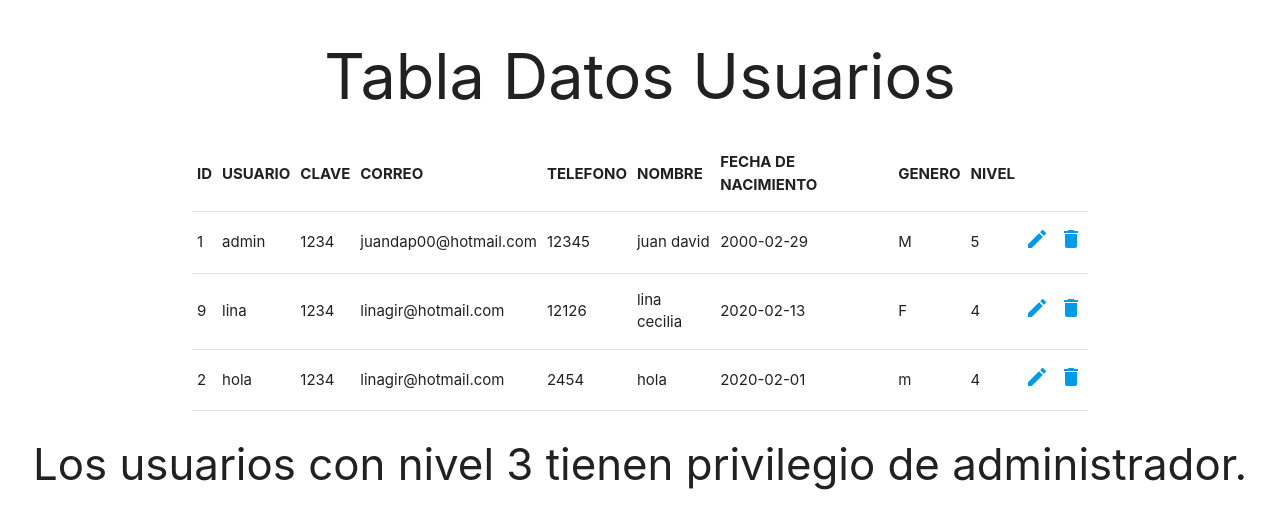
After one commit to elmasgaminoso/academy, a PHP site: page /RegistrosUsuario.php in a window 1280 px wide. The commit adds this page. Shown: the top 529 px of the page. Run offline with PHP 8.4, Linux system fonts and the light colour scheme; data comes from the database, SQL or seed files in the repository; some libraries are stand-ins or nearby versions.

Commit message:
Se creo pagina con tabla de usuarios

```diff
--- a/Perfil.php
+++ b/Perfil.php
@@ -28,7 +28,7 @@ echo "<script> location='Registrosadmi.php';</script>";
 if (isset ($_GET['var'])){
 	$id=$_GET['var'];
 
-include("config.php");
+include("Config.php");
 
 $sql = "SELECT * FROM usuarios WHERE id='$id' ";
 $result = $conn->query($sql);
--- /dev/null
+++ b/RegistrosUsuario.php
@@ -0,0 +1,84 @@
+<?php
+	include("Config.php")
+
+?>
+<!doctype html>
+<html>
+<head>
+<meta charset="utf-8">
+ <link href="https://fonts.googleapis.com/icon?family=Material+Icons" rel="stylesheet">
+	<link rel="stylesheet" href="css/materialize.min.css">
+	<link rel="stylesheet" href="css/1.css">
+<title>Documento sin título</title>
+</head>
+
+<body>
+<div class="conatiner center">
+	<h1>Tabla Datos Usuarios</h1>
+</div>
+<?php
+
+$sql = "SELECT * FROM `usuarios` ";
+$result = $conn->query($sql);
+?> <div class="container">
+<?php
+echo "<table>
+        <thead>
+          <tr>
+               <th>ID</th>
+              <th>USUARIO</th>
+              <th>CLAVE</th>
+			  <th>CORREO</th>
+			  <th>TELEFONO</th>
+			  <th>NOMBRE</th>
+			  <th>FECHA DE NACIMIENTO</th>
+			  <th>GENERO</th>
+			  <th>NIVEL</th>
+          </tr>
+        </thead>";
+
+
+if ($result->num_rows > 0) {
+    // output data of each row
+    while($row = $result->fetch_assoc()) {
+
+    echo    " <tbody>
+          <tr>
+             <td>".$row["id"]."</td>
+            <td>".$row["usuario"]."</td>
+            <td>".$row["clave"]."</td>
+			<td>".$row["correo"]."</td>
+			<td>".$row["telefono"]."</td>
+            <td>".$row["nombre"]."</td>
+			<td>".$row["fecha de nacimiento"]."</td>
+			<td>".$row["genero"]."</td>
+			<td>".$row["nivel"]."</td>
+			<td> <a href='modificar.php?var=".$row["id"]."'><i class='material-icons'>create</i></a></td>
+			<td> <a href='eliminar.php?var=".$row["id"]."'><i class='material-icons'>delete</i></a></td>
+        </tbody>";
+
+
+	}
+
+}
+echo "</table>";
+
+	?> </div>
+
+<div class="conatiner center">
+	<h3> Los usuarios con nivel 3 tienen privilegio de administrador.</h3>
+
+	</div>
+</body>
+	<script type="text/javascript" src="js/jquery-3.3.1.min.js"></script>
+	<script type="text/javascript" src="js/materialize.min.js"></script>
+	<script type="text/javascript">
+
+$(".dropdown-trigger").dropdown();
+	$(document).ready(function(){
+    $('.datepicker').datepicker();
+  });
+
+
+		</script>
+</html>
```
